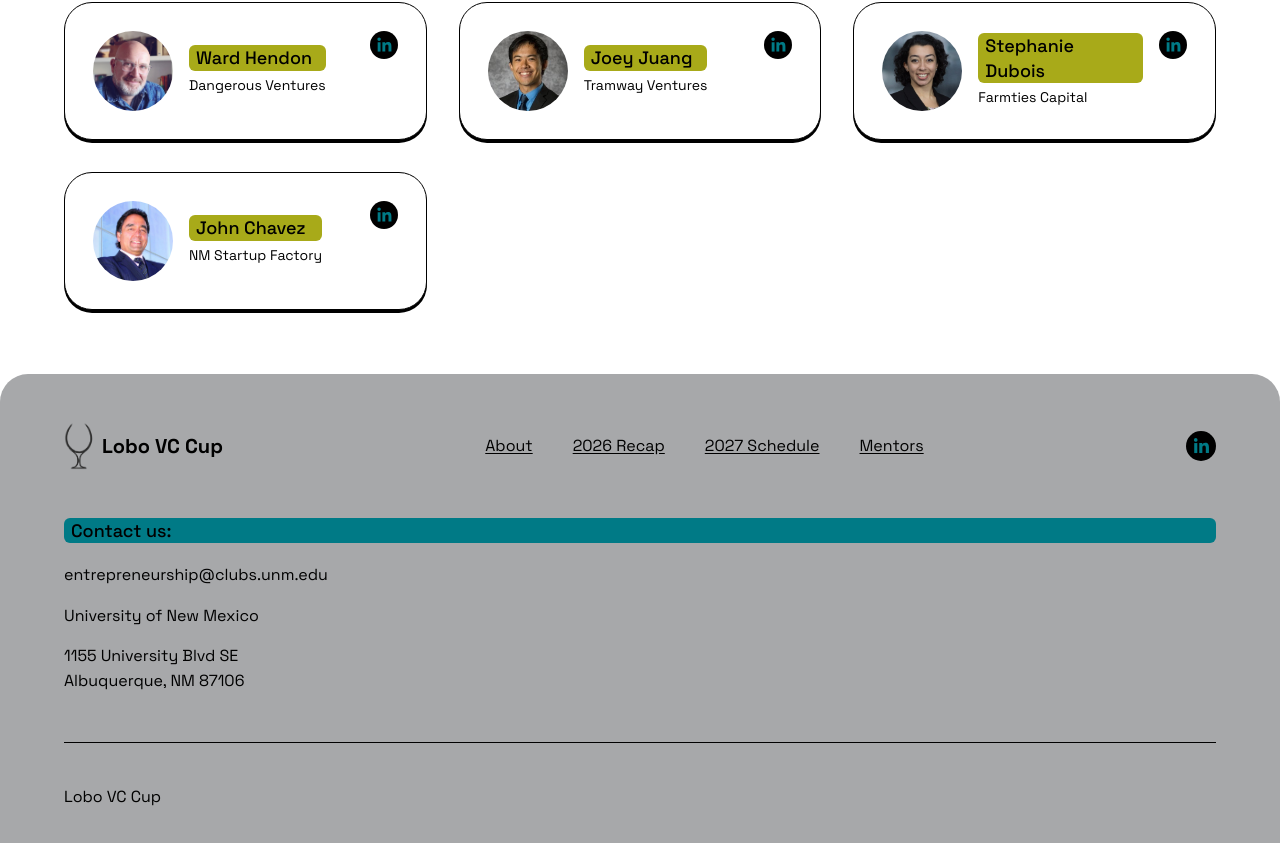
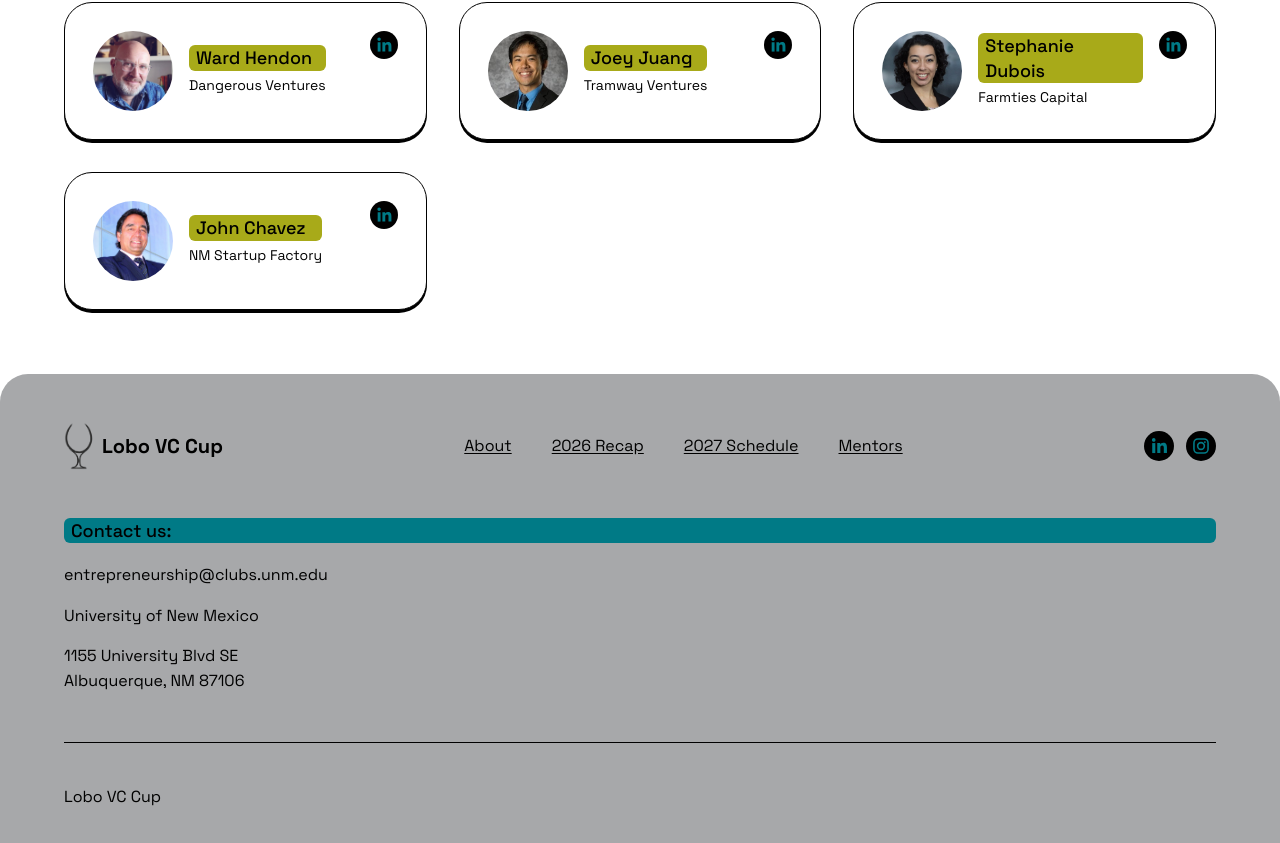
Before and after one commit to rickwgarcia/lobovccup, a React (Vite) app: page / in a window 1280 px wide. Shown: the part 6170-7013 px from the top of the page. Built offline with nearby package versions, Linux system fonts and the light colour scheme.

Commit message:
updated insta social

```diff
--- a/src/components/layout/Footer.tsx
+++ b/src/components/layout/Footer.tsx
@@ -3,6 +3,7 @@ import Logo from '@/components/common/Logo';
 import SectionLabel from '@/components/common/SectionLabel';
 import { navLinks } from '@/data/nav';
 import socialIcon from '@/assets/icons/social-icon.svg';
+import instagramIcon from '@/assets/icons/instagram-icon.svg';
 
 export default function Footer() {
   return (
@@ -22,6 +23,7 @@ export default function Footer() {
                 </a>
               ))}
             </nav>
+            <div className="flex items-center gap-3">
               <a
                 href="https://www.linkedin.com/company/lobovccup"
                 target="_blank"
@@ -30,6 +32,15 @@ export default function Footer() {
               >
                 <img src={socialIcon} alt="" className="size-[30px]" />
               </a>
+              <a
+                href="https://www.instagram.com/lobovccup/"
+                target="_blank"
+                rel="noopener noreferrer"
+                aria-label="Lobo VC Cup on Instagram"
+              >
+                <img src={instagramIcon} alt="" className="size-[30px]" />
+              </a>
+            </div>
           </div>
 
           <div className="flex flex-col gap-5 lg:gap-5">
```
Also changed, not shown: src/assets/icons/instagram-icon.svg (added). Lines whose indentation alone changed are shown as unchanged.
